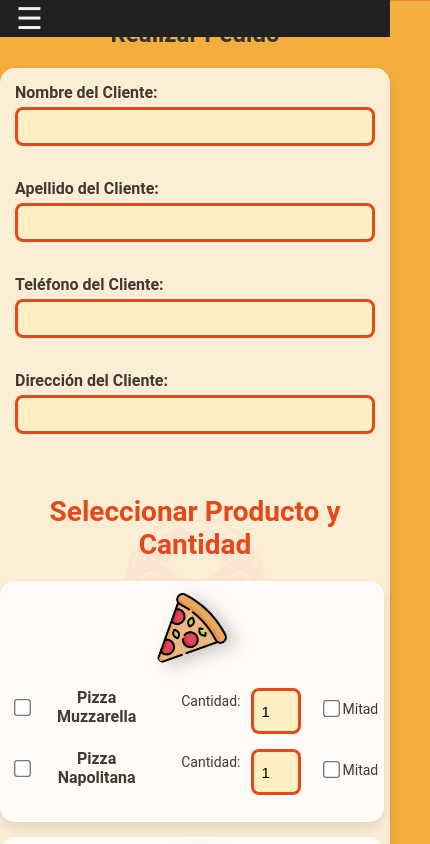
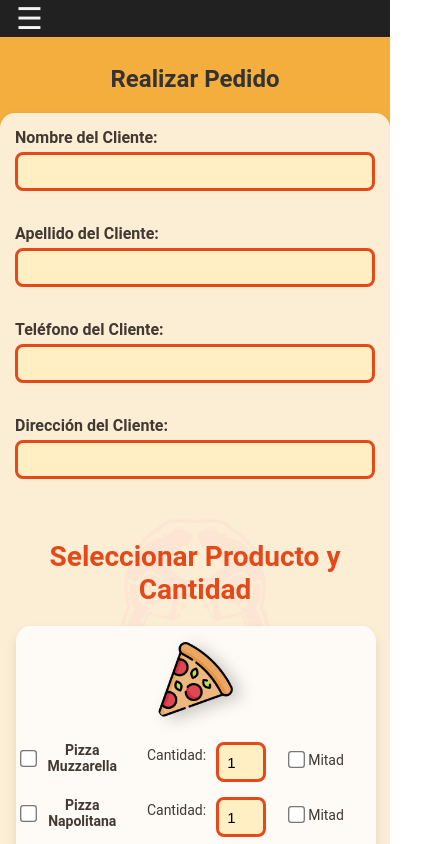
Before and after one commit to NicolasZGH/BuitreDelivery-Preview, a plain HTML site: page pedidos.html in a window 390 px wide. Shown: the top 844 px of the page, 430 px wide, since content can reach past the window. Drawn offline with Linux system fonts and the light colour scheme.

Commit message:
Update pedidos.css

```diff
--- a/style/pedidos.css
+++ b/style/pedidos.css
@@ -286,6 +286,10 @@ form {
 
 /* MÓVILES ≤480px - Sin cambiar HTML */
 @media screen and (max-width: 480px) {
+
+    *, *::before, *::after {
+        box-sizing: border-box;
+    }
     /* Ajustes generales */
     body {
         font-size: 15px;
@@ -293,7 +297,7 @@ form {
 
     #realizarpedido {
         font-size: 24px;
-        margin-top: 20px;
+        margin-top: 65px;
         margin-bottom: 10px;
     }
 
@@ -324,14 +328,16 @@ form {
     /* Estructura de productos (sin cambiar HTML) */
     .categoria-producto {
         flex-direction: column;
-        align-items: flex-start;
-        padding: 12px;
+        align-items: center;
+        width: 100%;
+        padding: 16px;
         margin-bottom: 15px;
+        margin-left: 0.2%;
     }
 
     .categoria-imagen {
-        width: 70px;
-        height: 70px;
+        width: 75px;
+        height: 75px;
         margin: 0 auto 10px;
     }
 
@@ -346,7 +352,7 @@ form {
     .producto-item > label:first-of-type {
         display: flex;
         align-items: center;
-        font-size: 16px;
+        font-size: 14px;
         margin-bottom: 8px;
     }
 
```
